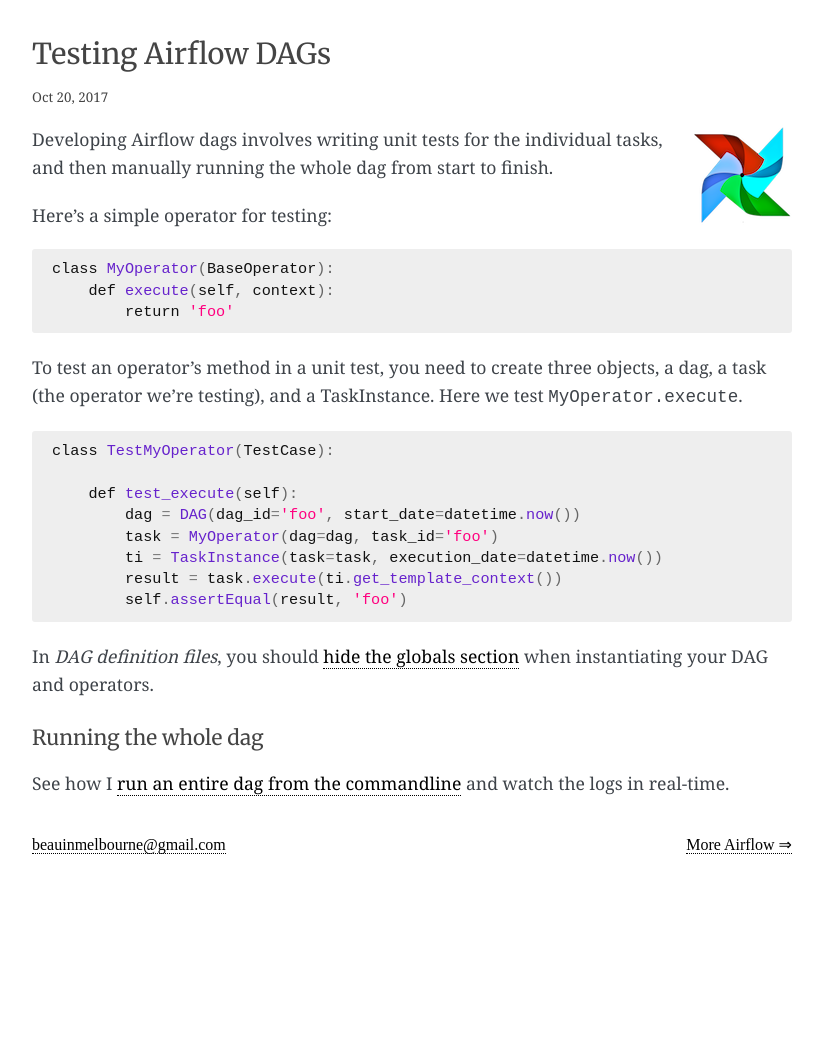
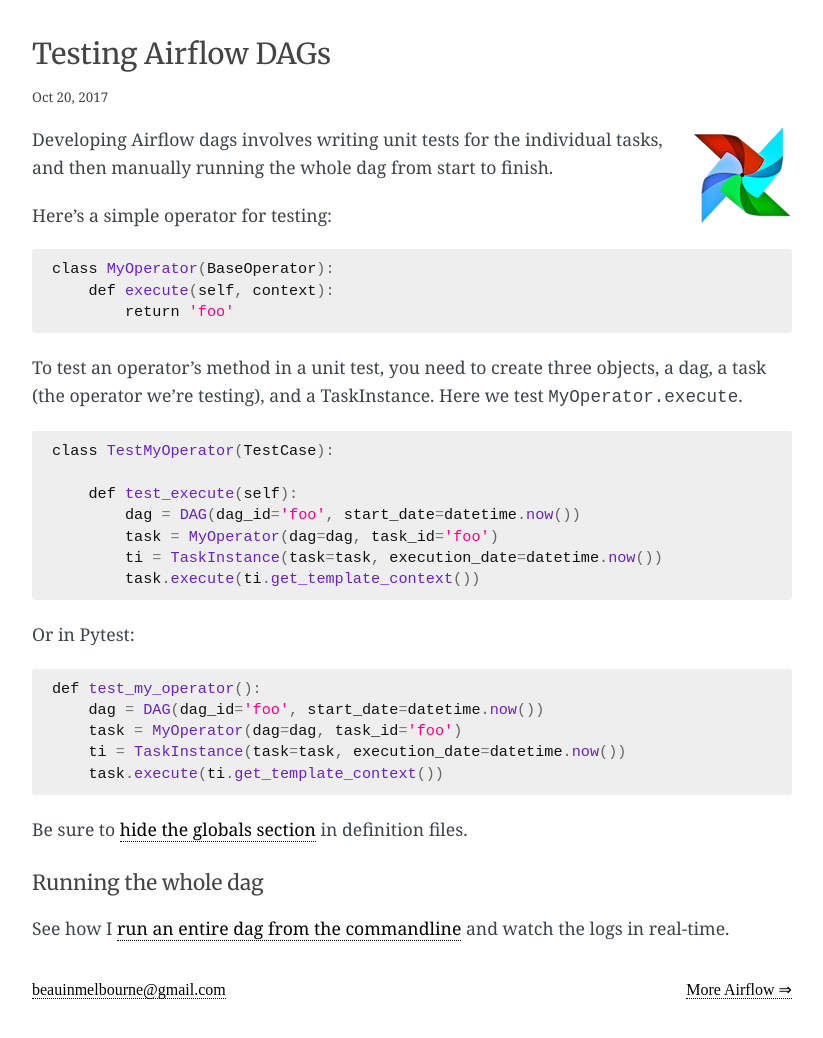
Before and after one commit to explodinglabs/explodinglabs.github.io, a Jekyll site: the page built from _posts/airflow/2017-10-20-testing-dags.markdown, in a window 1280 px wide. Shown: the whole page, without its empty margins (228-1051 px from the left). Built offline with Jekyll 4.4.1, drawn with Linux system fonts in a browser that asks for light colours; some web fonts are replaced; before the commit the page ends 900 px from its top, so only the background shows below that.

Commit message:
Adjust testing dags doc

````diff
--- a/_posts/airflow/2017-10-20-testing-dags.markdown
+++ b/_posts/airflow/2017-10-20-testing-dags.markdown
@@ -35,14 +35,21 @@
         dag = DAG(dag_id='foo', start_date=datetime.now())
         task = MyOperator(dag=dag, task_id='foo')
         ti = TaskInstance(task=task, execution_date=datetime.now())
-        result = task.execute(ti.get_template_context())
-        self.assertEqual(result, 'foo')
+        task.execute(ti.get_template_context())
 ```
 
-In _DAG definition files_, you should [hide the globals
-section](/airflow/hide-globals-in-dag-definition-file) when instantiating your
-DAG and operators.
+Or in Pytest:
 
+```python
+def test_my_operator():
+    dag = DAG(dag_id='foo', start_date=datetime.now())
+    task = MyOperator(dag=dag, task_id='foo')
+    ti = TaskInstance(task=task, execution_date=datetime.now())
+    task.execute(ti.get_template_context())
+```
+
+Be sure to [hide the globals
+section](/airflow/hide-globals-in-dag-definition-file) in definition files.
 
 ## Running the whole dag
 
--- a/_posts/airflow/2018-03-05-run-dag-and-watch-logs.markdown
+++ b/_posts/airflow/2018-03-05-run-dag-and-watch-logs.markdown
@@ -41,6 +41,10 @@
 {% raw %}FILENAME_TEMPLATE = '{{ ti.dag_id }}/{{ ti.task_id }}.log'{% endraw %}
 ```
 
+_Note:_ In the new Airflow 1.10, the "filename template" configuration setting
+[has moved to the airflow.cfg
+file](https://github.com/apache/incubator-airflow/blob/master/UPDATING.md#logging-configuration).
+
 Set the logging_config_class in `airflow.cfg`:
 ```
 logging_config_class = log_config.DEFAULT_LOGGING_CONFIG
````
